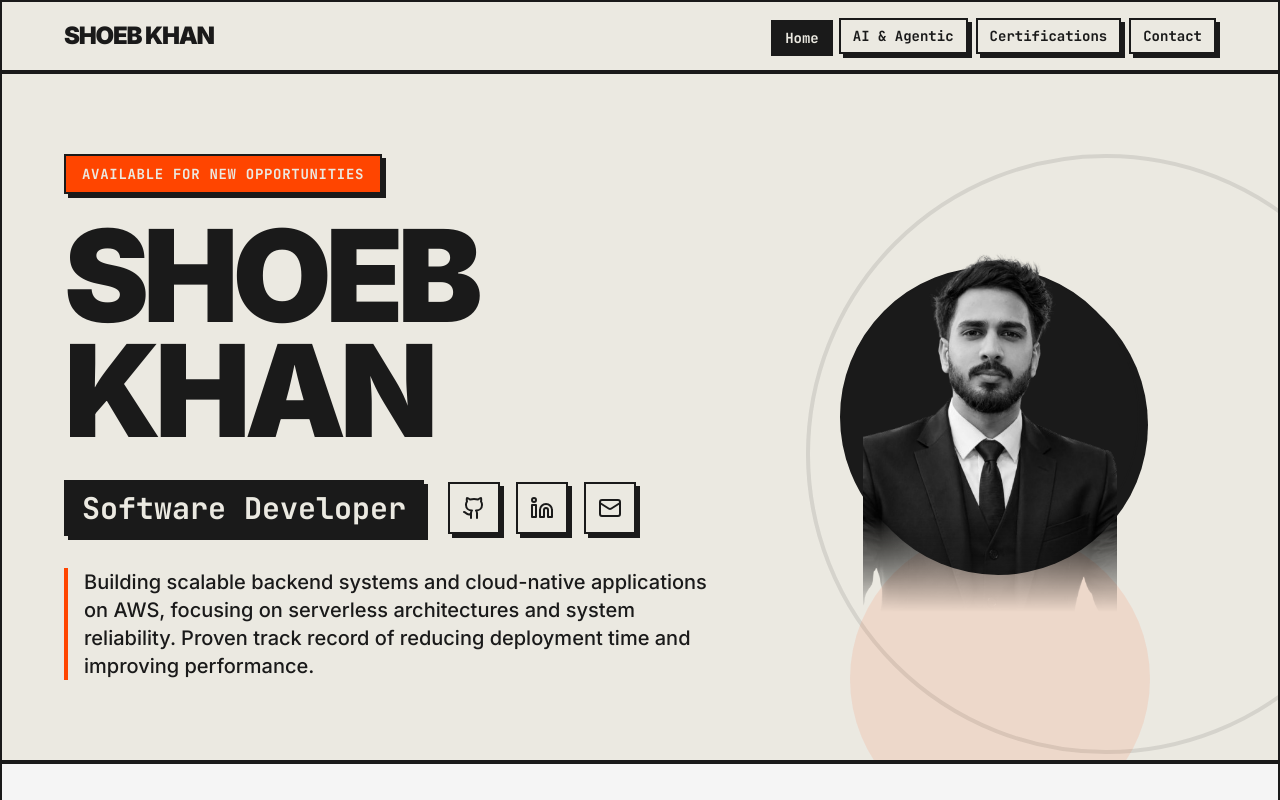
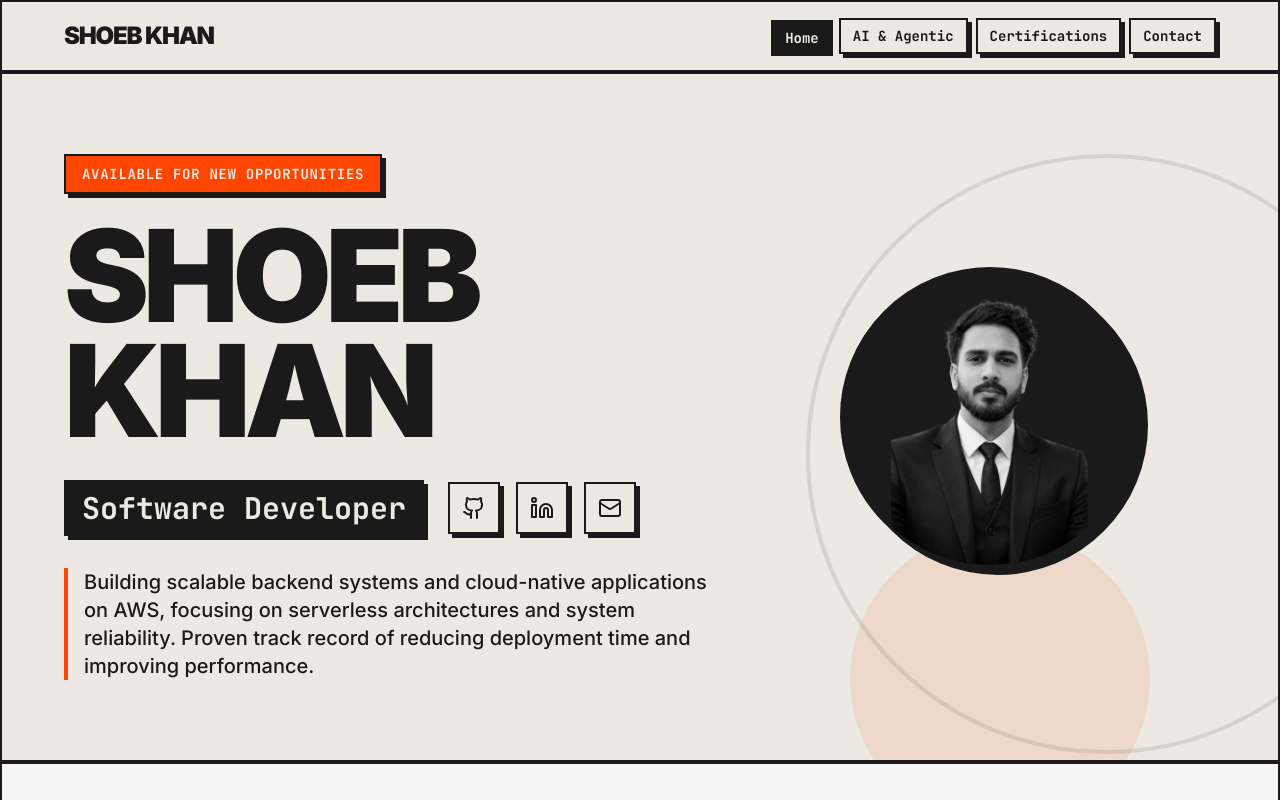
Before and after one commit to Shoeb-K/portfolio-may-2026, a React (Vite) app: page / in a window 1280 px wide. Shown: the top 800 px of the page. Built offline with nearby package versions, Linux system fonts and the light colour scheme.

Commit message:
design: frame avatar PNG inside circular container to match Mahmood reference perfectly and eliminate all floating edges

```diff
--- a/src/components/Hero.jsx
+++ b/src/components/Hero.jsx
@@ -52,19 +52,15 @@ export default function Hero({ setActiveTab }) {
           >
             <div className="relative w-full max-w-[360px] aspect-square flex items-center justify-center">
 
-              {/* Solid dark charcoal circle background matching the premium reference aesthetic */}
-              <div className="w-[300px] h-[300px] rounded-full bg-[#1A1A1A] border-brutal shadow-brutal-lg absolute" />
-
-              {/* The Profile Photo (Transparent PNG) overlapping the circle organically with a smooth bottom fade */}
-              <img
-                src="/avatar.png"
-                alt="Shoeb Khan"
-                className="h-[380px] w-auto object-contain z-10 absolute bottom-[-15px] grayscale hover:grayscale-0 transition-all duration-500 select-none pointer-events-none"
-                style={{
-                  maskImage: 'linear-gradient(to bottom, rgba(0,0,0,1) 75%, rgba(0,0,0,0) 100%)',
-                  WebkitMaskImage: 'linear-gradient(to bottom, rgba(0,0,0,1) 75%, rgba(0,0,0,0) 100%)'
-                }}
-              />
+              {/* Solid dark charcoal circle frame that clips the transparent PNG perfectly like the Mahmood reference */}
+              <div className="w-[300px] h-[300px] rounded-full bg-[#1A1A1A] border-brutal shadow-brutal-lg overflow-hidden relative flex items-end justify-center">
+                {/* The Profile Photo (Transparent PNG) perfectly framed within the circle */}
+                <img
+                  src="/avatar.png"
+                  alt="Shoeb Khan"
+                  className="w-[95%] h-[95%] object-contain object-bottom grayscale hover:grayscale-0 transition-all duration-500 select-none pointer-events-none z-10 translate-y-1 scale-105"
+                />
+              </div>
 
             </div>
           </motion.div>
```
